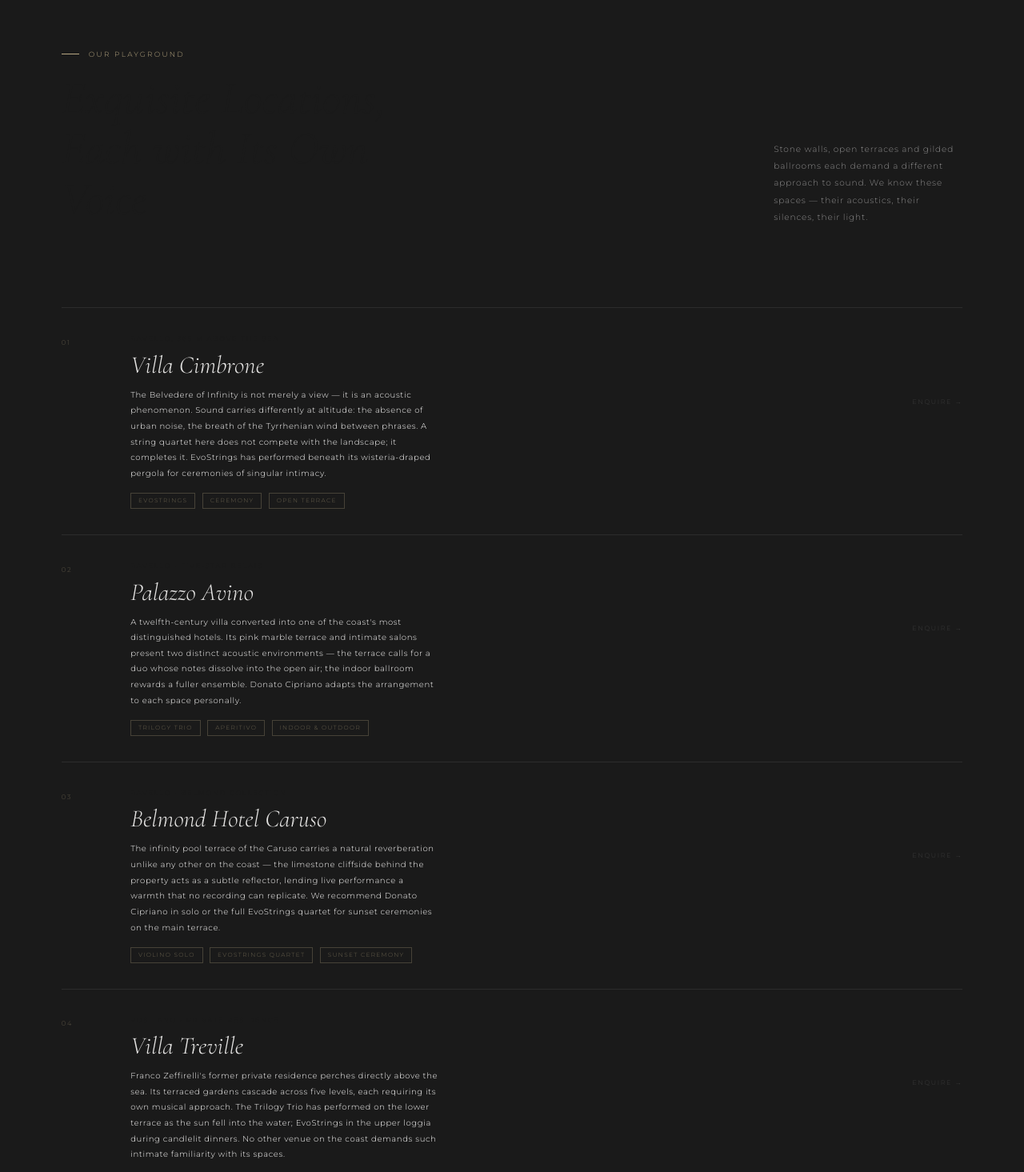
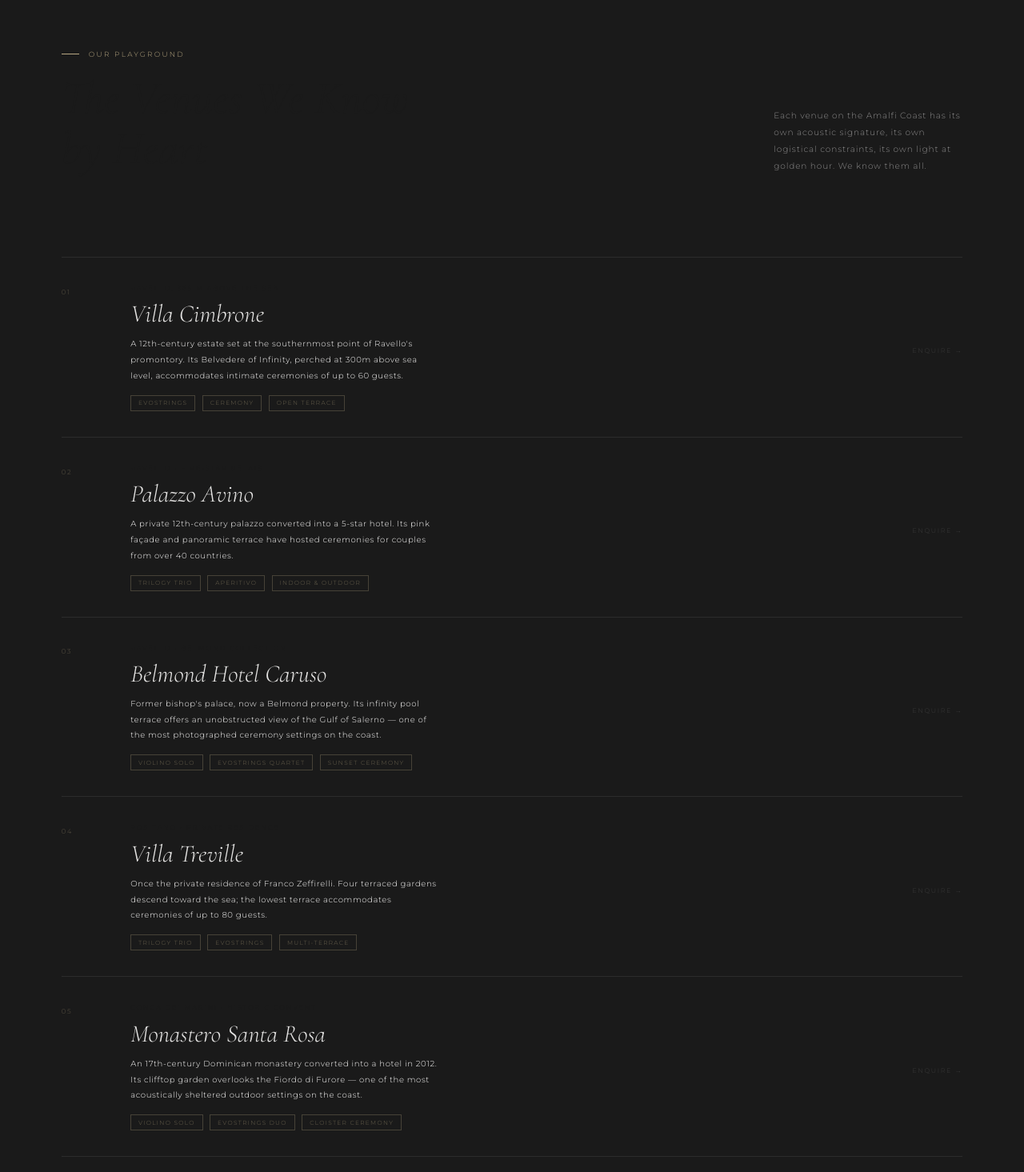
Before and after one commit to doncip82/sito-wedding, a React (Vite) app: page / in a window 1280 px wide. Shown: the part 6380-7845 px from the top of the page at 80% size. Built offline with nearby package versions, Linux system fonts and the light colour scheme.

Commit message:
content: update Locations header and all 6 venue descriptions

```diff
--- a/src/components/sections/Locations.jsx
+++ b/src/components/sections/Locations.jsx
@@ -105,13 +105,13 @@
           <h2 id="loc-title"
             className="font-serif italic font-light leading-[1.1] text-white/88"
             style={{ fontSize: 'clamp(2rem,4.5vw,3.6rem)', maxWidth: '20ch' }}>
-            Exquisite Locations,<br />Each with Its Own Voice
+            The Venues We Know<br />by Heart
           </h2>
         </div>
         <p className="text-[.66rem] font-light tracking-[.08em] leading-[2]
           text-white/50 max-w-[34ch] self-end">
-          Stone walls, open terraces and gilded ballrooms each demand a different approach
-          to sound. We know these spaces — their acoustics, their silences, their light.
+          Each venue on the Amalfi Coast has its own acoustic signature, its own logistical
+          constraints, its own light at golden hour. We know them all.
         </p>
       </div>
 
--- a/src/data/venues.js
+++ b/src/data/venues.js
@@ -10,7 +10,7 @@
     schemaType: 'LandmarksOrHistoricalBuildings',
     addressLocality: 'Ravello',
     tags: ['EvoStrings', 'Ceremony', 'Open Terrace'],
-    description: `The Belvedere of Infinity is not merely a view — it is an acoustic phenomenon. Sound carries differently at altitude: the absence of urban noise, the breath of the Tyrrhenian wind between phrases. A string quartet here does not compete with the landscape; it completes it. EvoStrings has performed beneath its wisteria-draped pergola for ceremonies of singular intimacy.`,
+    description: `A 12th-century estate set at the southernmost point of Ravello's promontory. Its Belvedere of Infinity, perched at 300m above sea level, accommodates intimate ceremonies of up to 60 guests.`,
     recommendedEnsembles: ['evostrings', 'violino-solo'],
   },
   {
@@ -21,7 +21,7 @@
     schemaType: 'Hotel',
     addressLocality: 'Ravello',
     tags: ['Trilogy Trio', 'Aperitivo', 'Indoor & Outdoor'],
-    description: `A twelfth-century villa converted into one of the coast's most distinguished hotels. Its pink marble terrace and intimate salons present two distinct acoustic environments — the terrace calls for a duo whose notes dissolve into the open air; the indoor ballroom rewards a fuller ensemble. Donato Cipriano adapts the arrangement to each space personally.`,
+    description: `A private 12th-century palazzo converted into a 5-star hotel. Its pink façade and panoramic terrace have hosted ceremonies for couples from over 40 countries.`,
     recommendedEnsembles: ['trilogy-trio', 'evostrings'],
   },
   {
@@ -32,7 +32,7 @@
     schemaType: 'Hotel',
     addressLocality: 'Ravello',
     tags: ['Violino Solo', 'EvoStrings Quartet', 'Sunset Ceremony'],
-    description: `The infinity pool terrace of the Caruso carries a natural reverberation unlike any other on the coast — the limestone cliffside behind the property acts as a subtle reflector, lending live performance a warmth that no recording can replicate. We recommend Donato Cipriano in solo or the full EvoStrings quartet for sunset ceremonies on the main terrace.`,
+    description: `Former bishop's palace, now a Belmond property. Its infinity pool terrace offers an unobstructed view of the Gulf of Salerno — one of the most photographed ceremony settings on the coast.`,
     recommendedEnsembles: ['violino-solo', 'evostrings'],
   },
   {
@@ -43,7 +43,7 @@
     schemaType: 'Hotel',
     addressLocality: 'Positano',
     tags: ['Trilogy Trio', 'EvoStrings', 'Multi-Terrace'],
-    description: `Franco Zeffirelli's former private residence perches directly above the sea. Its terraced gardens cascade across five levels, each requiring its own musical approach. The Trilogy Trio has performed on the lower terrace as the sun fell into the water; EvoStrings in the upper loggia during candlelit dinners. No other venue on the coast demands such intimate familiarity with its spaces.`,
+    description: `Once the private residence of Franco Zeffirelli. Four terraced gardens descend toward the sea; the lowest terrace accommodates ceremonies of up to 80 guests.`,
     recommendedEnsembles: ['trilogy-trio', 'evostrings'],
   },
   {
@@ -54,7 +54,7 @@
     schemaType: 'Hotel',
     addressLocality: 'Conca dei Marini',
     tags: ['Violino Solo', 'EvoStrings Duo', 'Cloister Ceremony'],
-    description: `A seventeenth-century Dominican convent suspended between cliffs and sea. Its cloister creates a natural resonance chamber of rare quality. A solo violin or EvoStrings duo in this space achieves a depth of sound that neither amplification nor technology can approximate. Sacred, ancient, and entirely irreplaceable.`,
+    description: `An 17th-century Dominican monastery converted into a hotel in 2012. Its clifftop garden overlooks the Fiordo di Furore — one of the most acoustically sheltered outdoor settings on the coast.`,
     recommendedEnsembles: ['violino-solo', 'evostrings'],
   },
   {
@@ -65,7 +65,7 @@
     schemaType: 'LandmarksOrHistoricalBuildings',
     addressLocality: 'Ravello',
     tags: ['EvoStrings', 'Garden Ceremony', 'Outdoor Reception'],
-    description: `Less known than its neighbours, Villa Eva rewards those who seek it. Its Art Nouveau gardens — wild, lush and largely untouched since the early twentieth century — frame a natural outdoor theatre of remarkable acoustic character. The canopy of ancient trees absorbs higher frequencies, leaving only warmth. EvoStrings performs here as though the garden itself were listening.`,
+    description: `Set at the highest point of Ravello, surrounded by terraced gardens and ancient lemon groves. Among the most atmospheric venues for evening receptions.`,
     recommendedEnsembles: ['evostrings'],
   },
 ]
```
